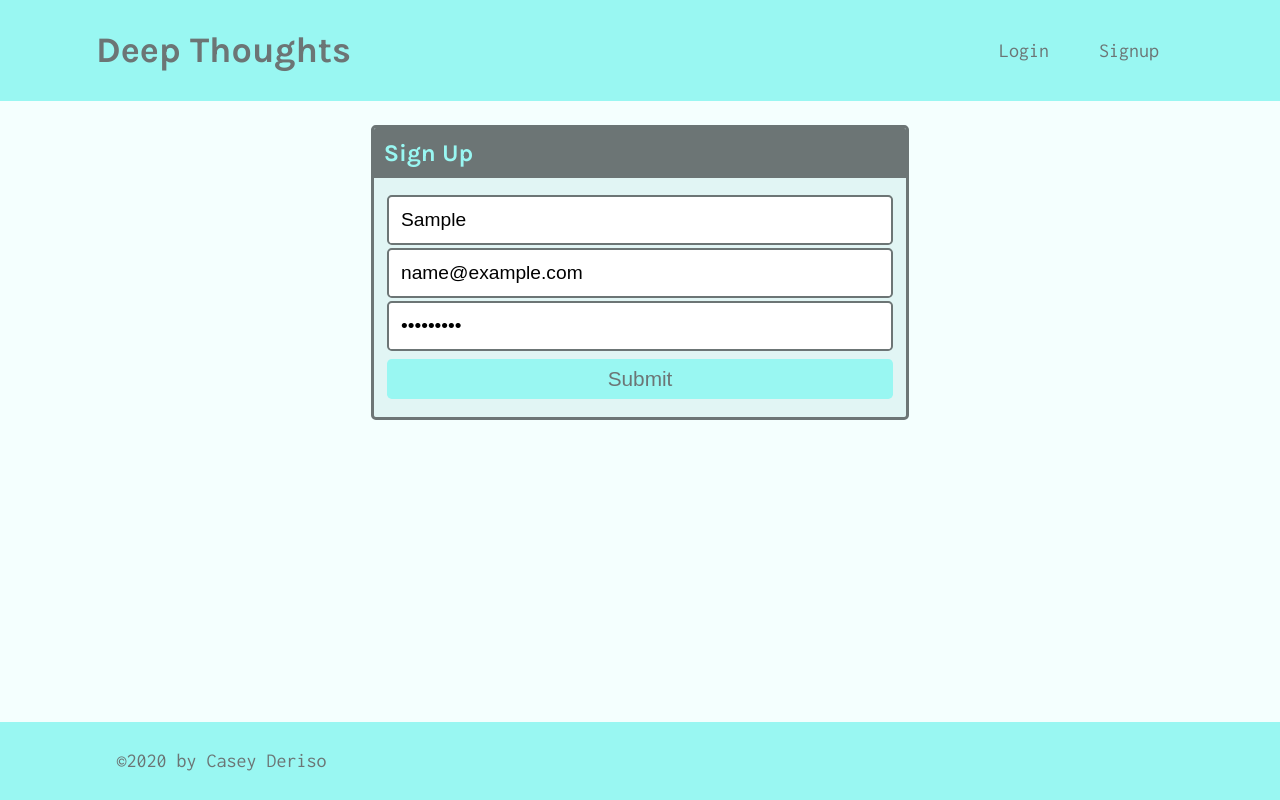
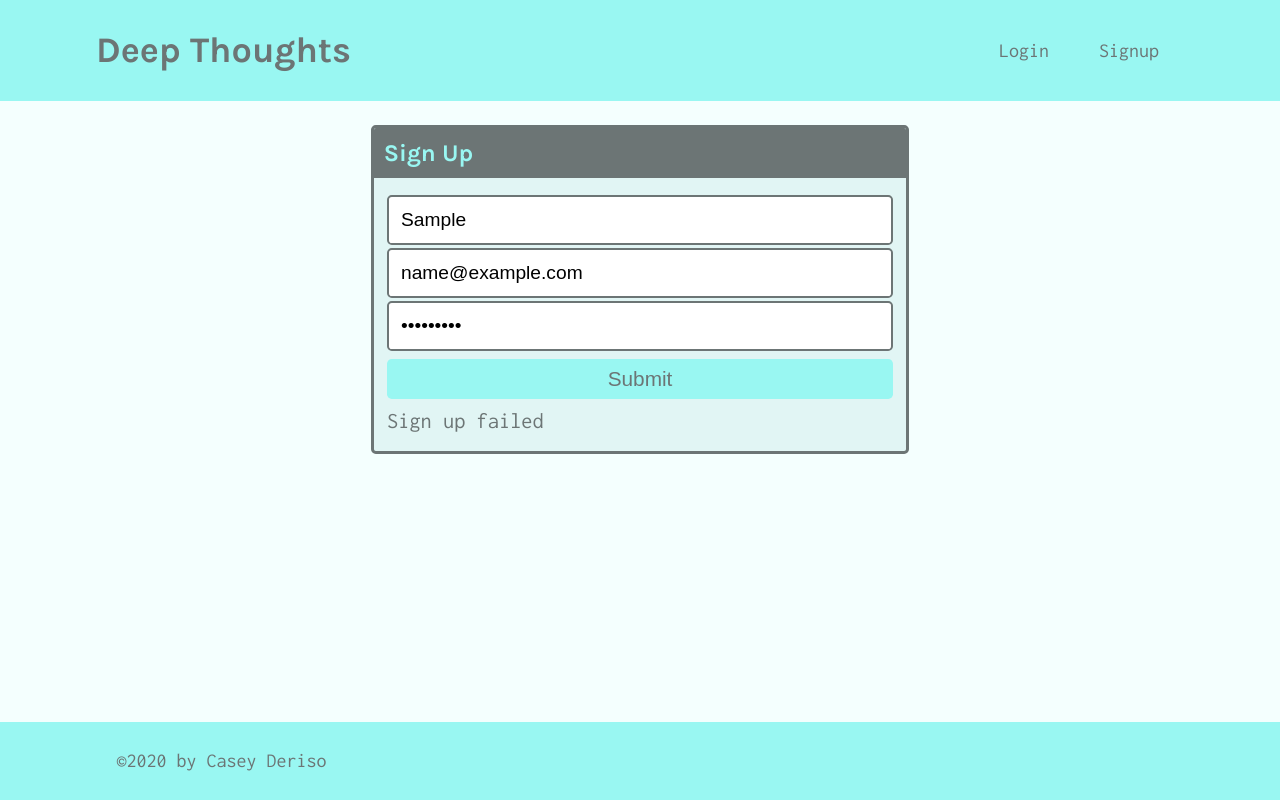
Before and after one commit to CaseyDeriso/deep-thoughts, a React (Create React App) app in the folder client/: page /signup in a window 1280 px wide. Both pictures are taken after typing "Sample", "name@example.com", "Sample123" into the empty fields and a click on the button "Submit". Built offline with nearby package versions, Linux system fonts and the light colour scheme; no server answers.

Commit message:
created gql mutations for login and add user, executed  try/catch in signup.js

```diff
--- a/client/src/pages/Signup.js
+++ b/client/src/pages/Signup.js
@@ -1,7 +1,12 @@
 import React, { useState } from 'react';
+
+import { useMutation } from "@apollo/react-hooks";
+import { ADD_USER } from "../utils/mutations"
 
 const Signup = () => {
   const [formState, setFormState] = useState({ username: '', email: '', password: '' });
+
+  const [addUser, { error }] = useMutation(ADD_USER);
 
   // update state based on form input changes
   const handleChange = (event) => {
@@ -13,9 +18,21 @@
     });
   };
 
+
   // submit form
   const handleFormSubmit = async (event) => {
     event.preventDefault();
+
+    // use try/catch instead of promises to handle errors
+    try {
+      //execute addUser mutation and pass in variable data from form
+      const { data } = await addUser({
+        variables: { ...formState }
+      });
+      console.log(data);
+    } catch (e) {
+      console.error(e);
+    }
   };
 
   return (
@@ -56,6 +73,7 @@
                 Submit
               </button>
             </form>
+            {error && <div>Sign up failed</div>}
           </div>
         </div>
       </div>
--- /dev/null
+++ b/client/src/utils/mutations.js
@@ -0,0 +1,25 @@
+import gql from "graphql-tag";
+
+export const LOGIN_USER = gql`
+  mutation login($email: String!, $password: String!) {
+    login(email: $email, password: $password) {
+      token
+      user {
+        _id
+        username
+      }
+    }
+  }
+`;
+
+export const ADD_USER = gql`
+  mutation addUser($username: String!, $email: String!, $password: String!) {
+    addUser(username: $username, email: $email, password: $password) {
+      token
+      user {
+        _id
+        username
+      }
+    }
+  }
+`;
```
